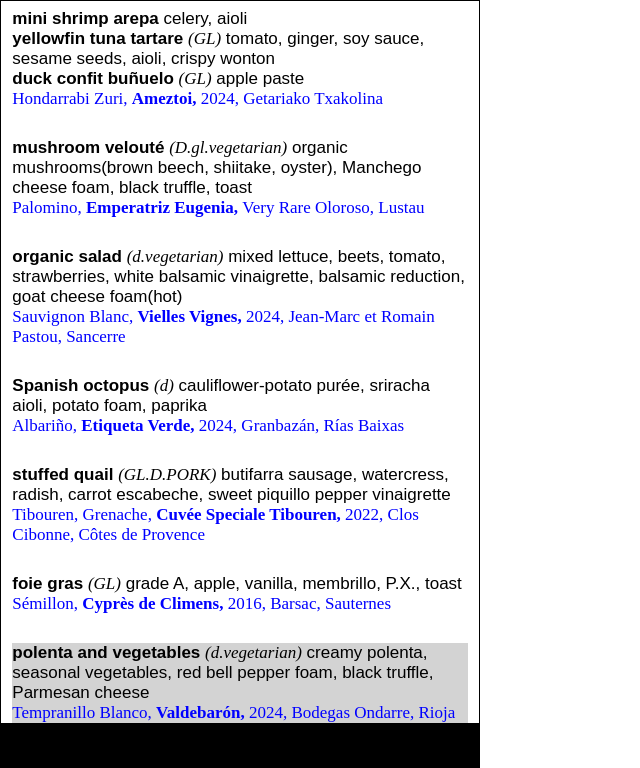
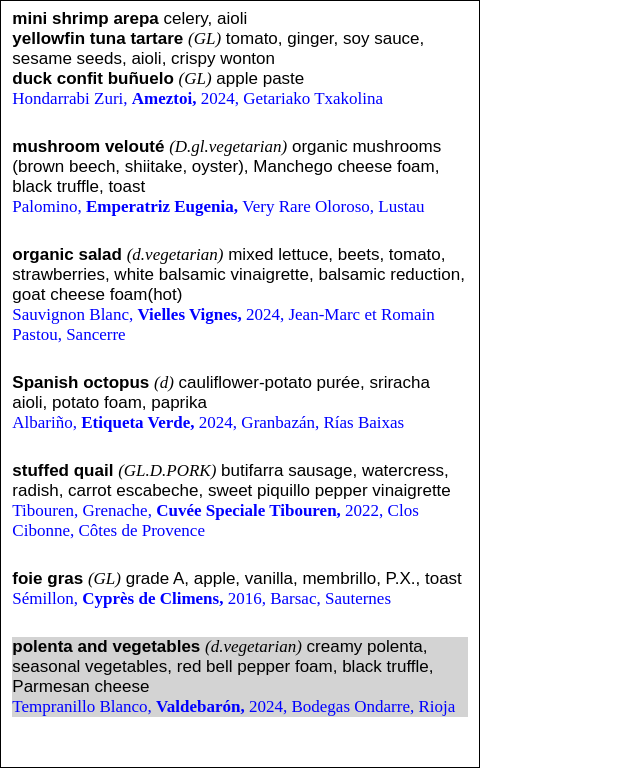
Before and after one commit to DanielAlvarez2/nye2026, a plain HTML site: page index.html in a window 1280 px wide. Shown: the top 768 px of the page, without its empty margins (0-640 px from the left). Drawn offline with Linux system fonts and the light colour scheme.

Commit message:
final revision

```diff
--- a/index.html
+++ b/index.html
@@ -19,10 +19,10 @@
             padding-top:2mm;
             padding-left:3mm;
             padding-right:3mm;
-            border-bottom:12mm solid black;
+            /* border-bottom:14mm solid black; */
         }
         .item{
-            margin-bottom:29px;
+            margin-bottom:28px;
         }
         .mains{
             background:lightgrey;
@@ -79,7 +79,7 @@
             <span class="name">mushroom velouté</span>
             <span class="allergies">(D.gl.vegetarian)</span>
             <span class="description">
-                organic mushrooms(brown beech, shiitake, oyster), Manchego cheese foam, black truffle, toast
+                organic mushrooms (brown beech, shiitake, oyster), Manchego cheese foam, black truffle, toast
             </span>
             <div class="wine">
                 Palomino,
```
